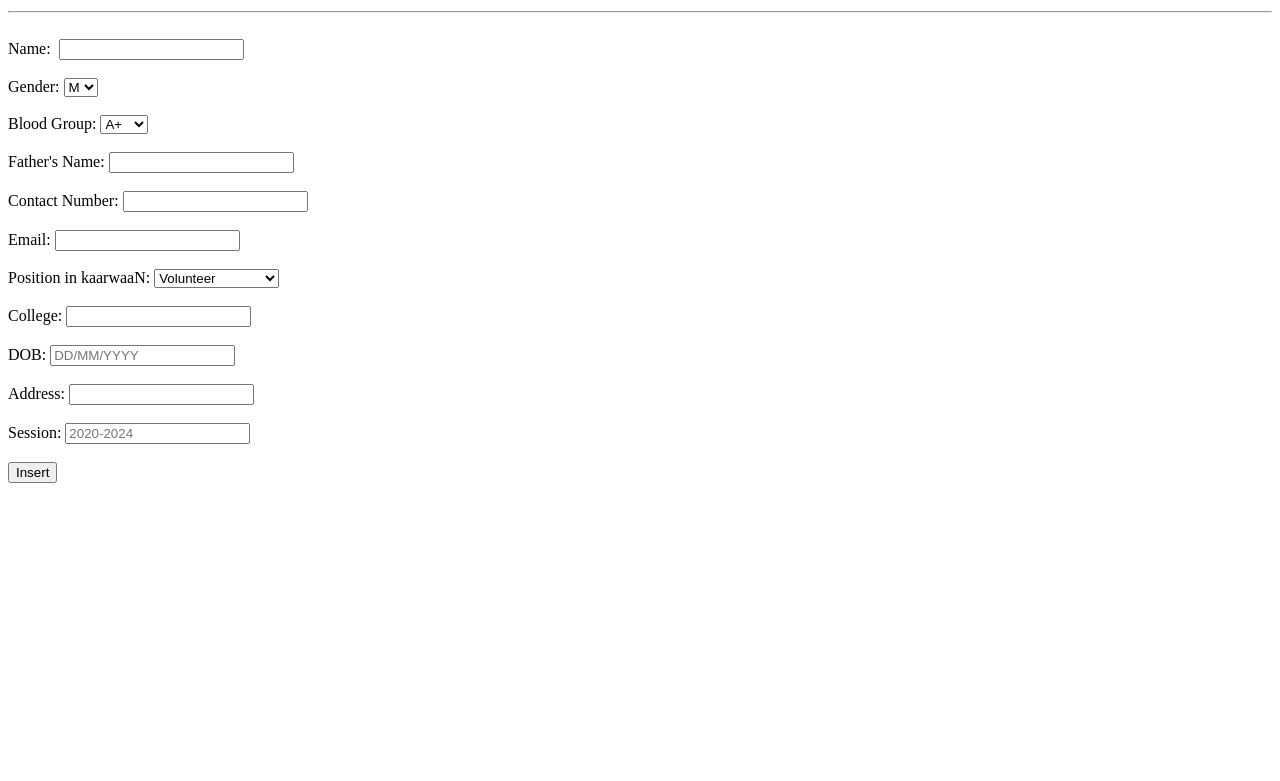
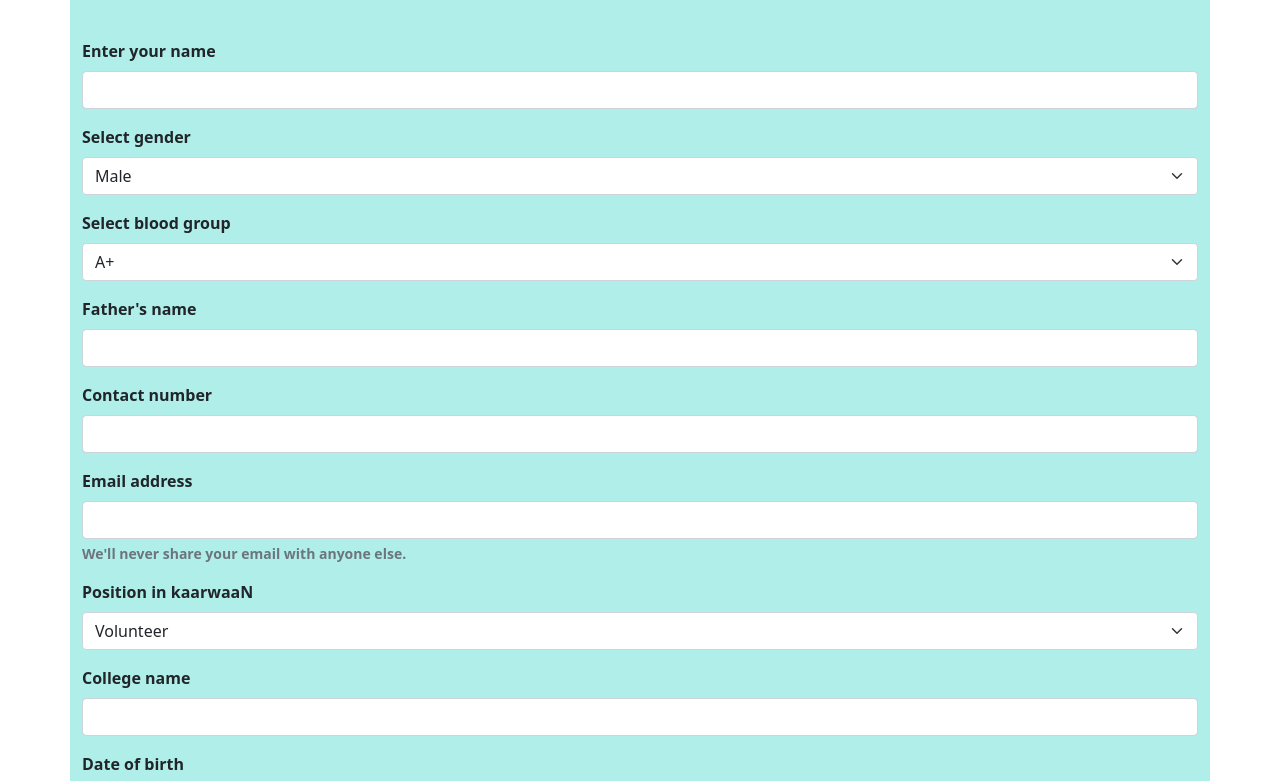
Before and after one commit to KaarwaaN/Certificate-reg, a plain HTML site: page index.html in a window 1280 px wide. Shown: the part 56-837 px from the top of the page. Before the commit the page ends 800 px from the top, so only its background shows below. Drawn offline with nearby package versions, Linux system fonts and the light colour scheme.

Commit message:
twelvenine

```diff
--- a/index.html
+++ b/index.html
@@ -2,86 +2,136 @@
 <html lang="en">
 
 <head>
+  <meta charset="UTF-8">
+  <meta http-equiv="X-UA-Compatible" content="IE=edge">
+  <meta name="viewport" content="width=device-width, initial-scale=1.0">
   <title>dem</title>
+  <link href="https://cdn.jsdelivr.net/npm/bootstrap@5.0.2/dist/css/bootstrap.min.css" rel="stylesheet"
+    integrity="sha384-EVSTQN3/azprG1Anm3QDgpJLIm9Nao0Yz1ztcQTwFspd3yD65VohhpuuCOmLASjC" crossorigin="anonymous">
 </head>
+
+<style>
+  * {
+    margin: 0;
+    padding: 0;
+    box-sizing: border-box;
+    background-color: rgb(175, 238, 233);
+    font-weight: 600;
+  }
+</style>
 
 <body>
   <div class="container">
-    <h2>Certificate Data Entry Portal kaarwaaN</h2>
+    <h2 class="ddd text-center">Certificate Data Entry Portal kaarwaaN</h2>
     <hr />
     <br />
-    <div class="form">
-      Name:&nbsp; <input type="text" name="name" id="name" /> <br /><br />
 
-      <form>
-        <label> Gender: </label>
-        <select id="gender">
-          <option value="Male"> M
-          </option>
-          <option value="Female"> F
-          </option>
-          <option value="Other"> O
+    <form onsubmit="return false;">
+      <!-- <div class="form"> -->
+      <div class="mb-3">
+        <label for="name" class="form-label">Enter your name</label>
+        <input type="text" class="form-control" id="name" aria-describedby="nameHelp">
+      </div>
+
+      <div class="mb-3">
+        <div class="mb-2">Select gender</div>
+        <select id="gender" class="form-select" aria-label="Default select example">
+          <option value="Male">Male</option>
+          <option value="Female">Female</option>
+          <option value="Other">Other</option>
         </select>
-      </form> <br />
+      </div>
 
-      <form>
-        <label> Blood Group: </label>
-        <select id="bg">
-          <option value="A+"> A+
-          </option>
-          <option value="A-"> A-
-          </option>
-          <option value="B+"> B+
-          </option>
-          <option value="B-"> B-
-          </option>
-          <option value="O+"> O+
-          </option>
-          <option value="O-"> O-
-          </option>
-          <option value="AB+"> AB+
-          </option>
-          <option value="AB-"> AB-
+      <div class="mb-3">
+        <div class="mb-2">Select blood group</div>
+        <select id="bg" class="form-select" aria-label="Default select example">
+          <option value="A+">A+</option>
+          <option value="A-">A-</option>
+          <option value="B+">B+</option>
+          <option value="B-">B-</option>
+          <option value="O+">O+</option>
+          <option value="O-">O-</option>
+          <option value="AB+">AB+</option>
+          <option value="AB-">AB-</option>
         </select>
-      </form> <br />
+      </div>
 
-      Father's Name: <input type="text" name="father" id="father" /> <br /><br />
-      Contact Number: <input type="text" name="mob" id="mob" /> <br /><br />
-      Email: <input type="text" name="email" id="email" /> <br /><br />
+      <div class="mb-3">
+        <label for="father" class="form-label">Father's name</label>
+        <input type="text" class="form-control" id="father" aria-describedby="nameHelp">
+      </div>
+
+      <div class="mb-3">
+        <label for="mob" class="form-label">Contact number</label>
+        <input type="text" class="form-control" id="mob" aria-describedby="contactHelp">
+      </div>
+
+      <div class="mb-3">
+        <label for="email" class="form-label">Email address</label>
+        <input type="email" class="form-control" id="email" aria-describedby="emailHelp">
+        <div id="emailHelp" class="form-text">We'll never share your email with anyone else.</div>
+      </div>
+
       <!-- Position in kaarwaaN: <input type="text" name="pos" id="pos" /> <br /><br /> -->
-      <form>
-        <label>Position in kaarwaaN:</label>
-        <select id="pos">
+      <div class="mb-3">
+        <div class="mb-2">Position in kaarwaaN</div>
+        <select id="pos" class="form-select" aria-label="Default select example">
           <option value="President">President</option>
           <option value="Vice President">Vice President</option>
           <option value="Secretary">Secretary</option>
           <option value="Media Head">Media Head</option>
           <option value="Treasurer">Treasurer</option>
           <option value="Volunteer" selected>Volunteer</option>
-          <option value="Volunteer">Project Head</option>
-          <option value="Volunteer">Orphanage Head</option>
-          <option value="Volunteer">School Head</option>
-          <option value="Volunteer">Event Head</option>
+          <option value="Project Head">Project Head</option>
+          <option value="Orphanage Head">Orphanage Head</option>
+          <option value="School Head">School Head</option>
+          <option value="Event Head">Event Head</option>
         </select>
-      </form></br>
+      </div>
 
-      College: <input type="text" name="College" id="College" /> <br /><br />
+      <div class="mb-3">
+        <label for="College" class="form-label">College name</label>
+        <input type="text" class="form-control" id="College" aria-describedby="collegeHelp">
+      </div>
 
-      DOB: <input type="text" placeholder="DD/MM/YYYY" name="DOB" id="DOB" /> <br /><br />
-      Address: <input type="text" name="Address" id="address" /> <br /><br />
-      Session: <input type="text" placeholder="2020-2024" name="Session" id="Session" /> <br /><br />
-    </div>
+      <div class="mb-3">
+        <label for="dob" class="form-label">Date of birth</label>
+        <input type="text" class="form-control" id="dob" aria-describedby="collegeHelp" placeholder="DD/MM/YYYY">
+      </div>
 
-    <div class="buttons">
-      <button id="insert">Insert</button>
-    </div>
+      <div class="session mb-3">
+        <div class="mb-2">Session</div>
+        <select id="Session" class="form-select" aria-label="Default select example">
+          <option value="2018-2022">2018-2022</option>
+          <option value="2017-2021">2017-2021</option>
+          <option value="2016-2020">2016-2020</option>
+          <option value="2015-2019">2015-2019</option>
+        </select>
+      </div>
+
+      <div class="mb-3">
+        <label for="address" class="form-label">Address</label>
+        <textarea class="form-control" id="address" rows="2"></textarea>
+      </div>
+      <!-- </div> -->
+
+      <button type="submit" class="btn btn-primary" id="insert">Insert</button>
+    </form>
   </div>
+
 
   <script src="https://www.gstatic.com/firebasejs/8.4.2/firebase.js"></script>
 
   <script src="./fireConfig.js"></script>
 
   <script src="./myscript.js"></script>
+
+  <script src="https://cdn.jsdelivr.net/npm/@popperjs/core@2.9.2/dist/umd/popper.min.js"
+    integrity="sha384-IQsoLXl5PILFhosVNubq5LC7Qb9DXgDA9i+tQ8Zj3iwWAwPtgFTxbJ8NT4GN1R8p"
+    crossorigin="anonymous"></script>
+  <script src="https://cdn.jsdelivr.net/npm/bootstrap@5.0.2/dist/js/bootstrap.min.js"
+    integrity="sha384-cVKIPhGWiC2Al4u+LWgxfKTRIcfu0JTxR+EQDz/bgldoEyl4H0zUF0QKbrJ0EcQF"
+    crossorigin="anonymous"></script>
 </body>
 
 </html>
--- a/myscript.js
+++ b/myscript.js
@@ -5,7 +5,7 @@ function amr() {
   BG = e.options[e.selectedIndex].text;
   COLLEGE = document.getElementById("College").value;
   CONTACT = document.getElementById("mob").value;
-  DOB = document.getElementById("DOB").value;
+  DOB = document.getElementById("dob").value;
   EMAIL = document.getElementById("email").value;
   FATHER = document.getElementById("father").value;
   var g = document.getElementById("gender");
@@ -24,15 +24,13 @@ function validateEmail(email) {
   return re.test(email);
 }
 
-// console.log(validateEmail('anystring@anystring.anystring'));
-
 document.getElementById("insert").onclick = function () {
   amr();
   if (ADDRESS.length > 0 && BG.length > 0 && COLLEGE.length > 0 && CONTACT.length > 0 && DOB.length > 0 && EMAIL.length > 0 && FATHER.length > 0 && GENDER.length>0
     && NAME.length > 0 && POSITION.length>0 && SESSION.length > 0 && VERIFIEDBY.length > 0 && WORKINKWA.length > 0 && CERTIFICATEID.length > 0) {
-    if (GENDER == "M" || GENDER == "F" || GENDER == "O") {
+    if (GENDER == "Male" || GENDER == "Female" || GENDER == "Other") {
       if (BG == "A+" || BG == "A-" || BG == "B+" || BG == "B-" || BG == "O+" || BG == "O-" || BG == "AB+" || BG == "AB-") {
-        if (CONTACT.length == 10) {
+        if (CONTACT.length==10) {
           if (validateEmail(EMAIL) == true) {
             if (POSITION.length > 0) {
               if (COLLEGE.length > 0) {
```
